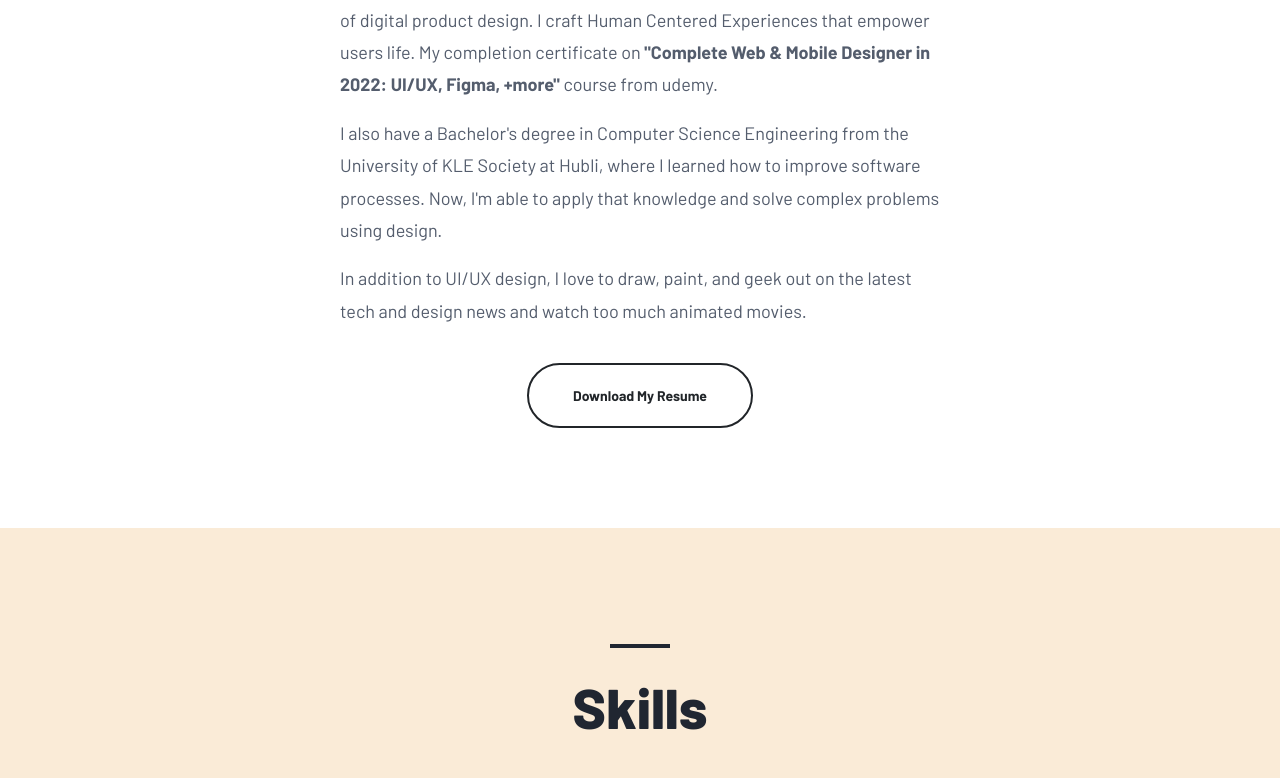
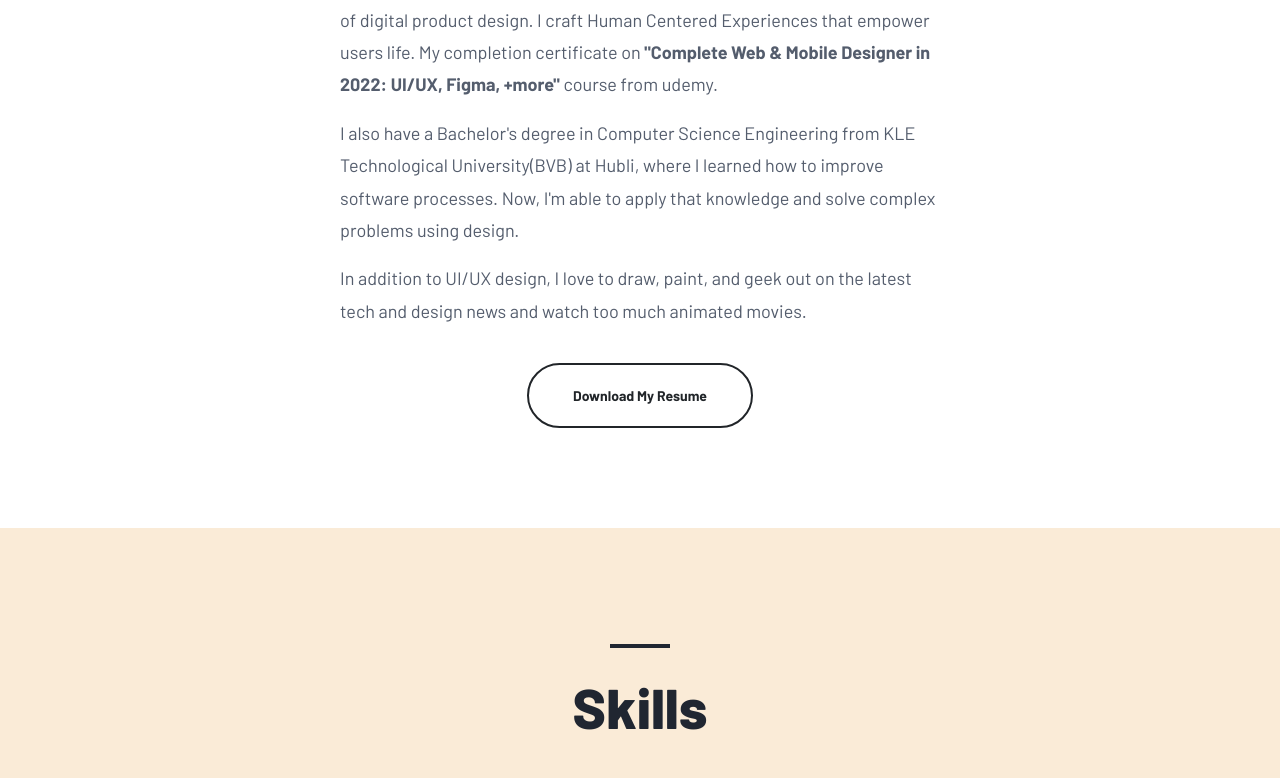
Before and after one commit to YashodaLangatad/YashodaLangatad.github.io, a plain HTML site: page index.html in a window 1280 px wide. Shown: the part 1146-1924 px from the top of the page. Drawn offline with Linux system fonts and the light colour scheme.

Commit message:
clg name

```diff
--- a/index.html
+++ b/index.html
@@ -87,7 +87,7 @@
               <a href="https://udemy-certificate.s3.amazonaws.com/image/UC-be37207b-5c85-458f-84f8-86ef5a72b47d.jpg?v=1650303182000" target="_blank">"Complete Web & Mobile Designer in 2022: UI/UX, Figma, +more"</a> course from udemy.
             </p>
             <p class="mx-auto">
-              I also have a Bachelor's degree in Computer Science Engineering from the University of KLE Society at Hubli, where I learned how to improve software processes. Now, I'm able to apply that knowledge and solve complex problems using design.
+              I also have a Bachelor's degree in Computer Science Engineering from KLE Technological University(BVB) at Hubli, where I learned how to improve software processes. Now, I'm able to apply that knowledge and solve complex problems using design.
             </p>
             <p class="mx-auto">
               In addition to UI/UX design, I love to draw, paint, and geek out on the latest tech and design news and watch too much animated movies.
```
